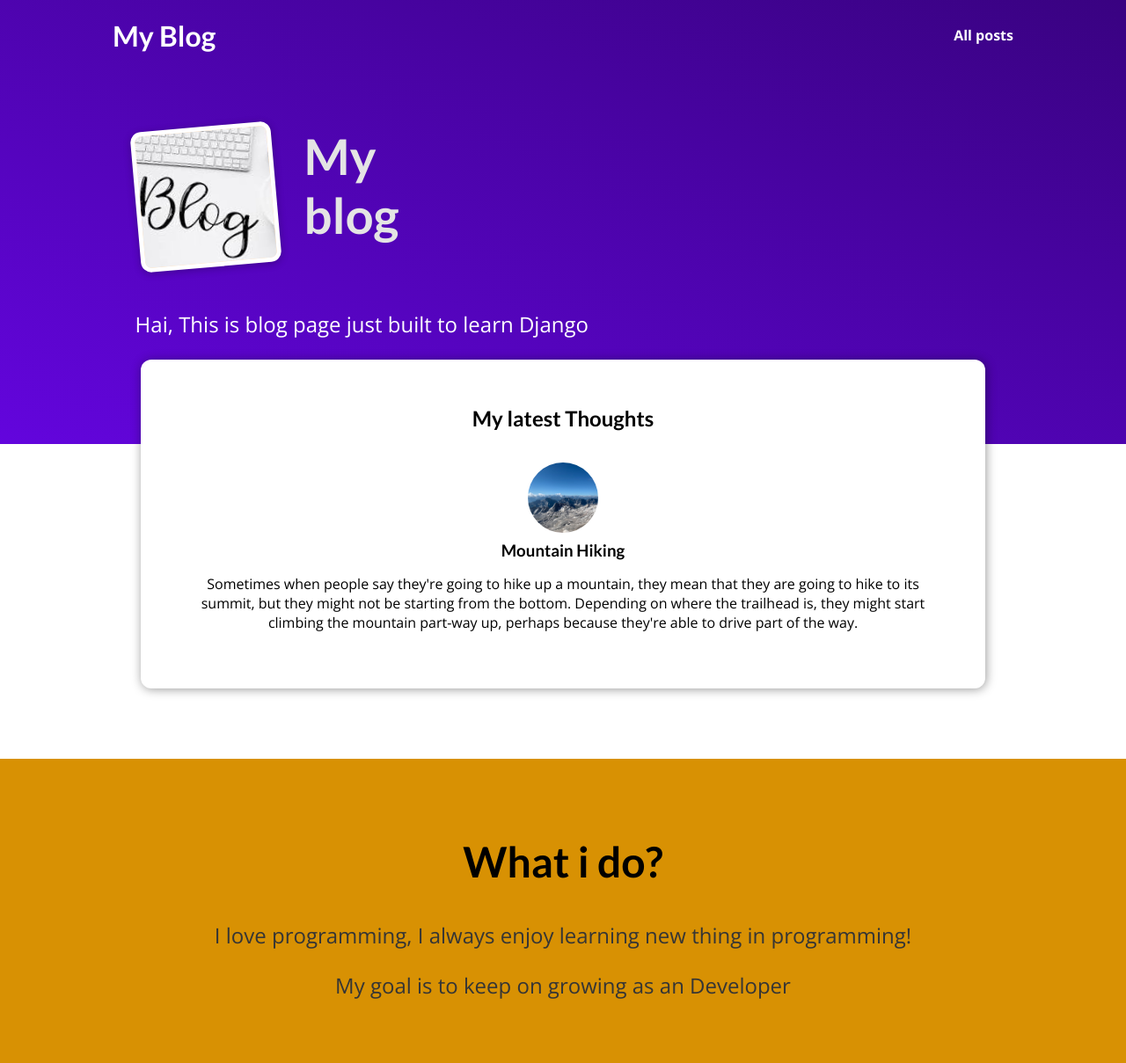
After one commit to GuruRaj0305/my_blog, a Django app: template blog/templates/blog/index.html in a window 1280 px wide. The commit adds this page. Shown: the whole page at 88% size. Run offline with Django 5.2, Linux system fonts and the light colour scheme; the template is opened without the code that fills it, so the values that code supplies are empty.

Commit message:
add all templates and static files and update view page but no logic

```diff
--- /dev/null
+++ b/blog/static/blog/index.css
@@ -0,0 +1,76 @@
+#welcome {
+    background: linear-gradient(to right top, #6305dd, #390281);
+    padding: 6rem 12%;
+  }
+
+  #welcome header {
+    display: flex;
+    align-items: flex-start;
+    margin: 3rem auto;
+  }
+
+  #welcome img {
+    width: 10rem;
+    height: 10rem;
+    object-fit: cover;
+    object-position: top;
+    border: 5px solid white;
+    border-radius: 12px;
+    background-color: #ffe1bf;
+    transform: rotateZ(-5deg);
+    box-shadow: 0 2px 8px rgba(0, 0, 0, 0.25);
+  }
+
+  #welcome h2 {
+    font-size: 3.5rem;
+    margin: 0 0 0 2rem;
+    /* color: #0f0101; */
+    color: #e4e4e4;
+    width: 10rem;
+  }
+
+  #welcome p {
+    color: white;
+    font-size: 1.5rem;
+  }
+
+  #latest-posts {
+    background-color: white;
+    padding: 2rem;
+    border-radius: 12px;
+    width: 60rem;
+    margin: -6rem auto 2rem auto;
+    box-shadow: 1px 1px 12px rgba(0, 0, 0, 0.4);
+  }
+
+  #latest-posts h2 {
+    text-align: center;
+  }
+
+  #latest-posts ul {
+    list-style: none;
+    margin: 0;
+    padding: 0;
+    display: flex;
+    gap: 1rem;
+  }
+
+  #latest-posts li {
+    flex: 1;
+  }
+
+  #about {
+    text-align: center;
+    padding: 3rem;
+    background-color: #d89103;
+    margin-top: 5rem;
+  }
+
+  #about h2 {
+    font-size: 3rem;
+  }
+
+  #about p {
+    font-size: 1.5rem;
+    color: #353535;
+  }
--- /dev/null
+++ b/blog/static/blog/post.css
@@ -0,0 +1,43 @@
+.post {
+    display: flex;
+    flex-direction: column;
+    align-items: center;
+    text-align: center;
+  }
+
+  .post a {
+    text-decoration: none;
+    color: black;
+    transition: all 0.2s ease;
+    padding: 1rem;
+  }
+
+  .post a:hover,
+  .post a:active {
+    transform: scale(1.1);
+    background-color: #390281;
+    color: white;
+  }
+
+  .post img {
+    width: 5rem;
+    height: 5rem;
+    object-fit: cover;
+    border-radius: 50%;
+  }
+
+  .post h3 {
+    margin: 0.25rem 0;
+  }
+
+  .post time {
+    color: #666666;
+    margin: 0.25rem;
+    font-style: italic;
+    font-size: 0.85rem;
+  }
+
+  .post:hover time,
+  .post:active time {
+    color: white;
+  }
--- /dev/null
+++ b/blog/templates/blog/includes/post.html
@@ -0,0 +1,13 @@
+{% load static %}
+
+<li>
+    <article class = "post">
+        <a href = "{% url "posts-detailed-page" "the-mountains" %}">
+            <img src = "{% static "blog/images/mountains.jpg" %}" alt = "Mountain climing">
+            <div class="post__content">
+                <h3>Mountain Hiking</h3>
+                <p>Sometimes when people say they're going to hike up a mountain, they mean that they are going to hike to its summit, but they might not be starting from the bottom. Depending on where the trailhead is, they might start climbing the mountain part-way up, perhaps because they're able to drive part of the way.</p>
+            </div>
+        </a>
+    </article>
+</li>
--- /dev/null
+++ b/blog/templates/blog/index.html
@@ -0,0 +1,38 @@
+{% extends "base.html" %}
+{% load static %}
+
+{% block title %}All Blocks{% endblock %}
+{% block css_link %}
+    <link rel="stylesheet" href="{% static "blog/post.css" %}">
+    <link rel="stylesheet" href="{% static "blog/index.css" %}">
+{% endblock %}
+
+{% block content %}
+
+
+<section id = "welcome">
+    <header>
+        <img src = "{% static "blog/images/blog.jpg" %}" alt = " some blog image ">
+        <h2>My blog</h2>
+    </header>
+    <p>Hai, This is blog page just built to learn Django</p>
+</section>
+
+<section id = "latest-posts">
+    <h2>My latest Thoughts</h2>
+
+    <ul>
+        {% include "blog/includes/post.html" %}
+    </ul>
+
+</section>
+
+<section id="about">
+    <h2>What i do?</h2>
+    <p>I love programming, I always enjoy learning new thing in programming!</p>
+    <p>My goal is to keep on growing as an Developer</p>
+</section>
+
+
+
+{% endblock %}
--- a/my_page/settings.py
+++ b/my_page/settings.py
@@ -120,6 +120,10 @@ USE_TZ = True
 
 STATIC_URL = 'static/'
 
+STATICFILES_DIRS = [
+    BASE_DIR / "static"
+]
+
 # Default primary key field type
 # https://docs.djangoproject.com/en/5.0/ref/settings/#default-auto-field
 
--- /dev/null
+++ b/static/app.css
@@ -0,0 +1,48 @@
+@import url('https://fonts.googleapis.com/css2?family=Lato:wght@400;700&family=Open+Sans:wght@400;700&display=swap');
+
+* {
+  box-sizing: border-box;
+}
+
+html {
+  font-family: 'Open Sans', 'Lato', sans-serif;
+}
+
+body {
+  margin: 0;
+}
+
+h1,
+h2,
+h3 {
+  font-family: 'Lato', sans-serif;
+  font-weight: bold;
+}
+
+#main-navigation {
+  width: 100%;
+  height: 5rem;
+  display: flex;
+  justify-content: space-between;
+  align-items: center;
+  padding: 0 10%;
+  position: absolute;
+  top: 0;
+  left: 0;
+}
+
+#main-navigation a {
+  text-decoration: none;
+  color: white;
+  font-weight: bold;
+}
+
+#main-navigation a:hover,
+#main-navigation a:active {
+  color: #cf79f1;
+}
+
+#main-navigation h1 a:hover,
+#main-navigation h1 a:active {
+  color: white;
+}
--- a/templates/base.html
+++ b/templates/base.html
@@ -1,3 +1,5 @@
+{% load static %}
+
 <!DOCTYPE html>
 <!--[if lt IE 7]>      <html class="no-js lt-ie9 lt-ie8 lt-ie7"> <![endif]-->
 <!--[if IE 7]>         <html class="no-js lt-ie9 lt-ie8"> <![endif]-->
@@ -9,12 +11,17 @@
         <meta http-equiv="X-UA-Compatible" content="IE=edge">
         <meta name="description" content="">
         <meta name="viewport" content="width=device-width, initial-scale=1">
-        <link rel="stylesheet" href="">
+        <link rel="stylesheet" href="{% static "app.css" %}">
+        {% block css_link %}{% endblock %}
         <title>
             {% block title %}title{% endblock  %}
         </title>
     </head>
     <body>
+        <header id = "main-navigation">
+            <h1><a href="{% url "starting-page" %}">My Blog</a></h1>
+            <nav><a href="{% url "posts-page" %}">All posts</a></nav>
+        </header>
         {% block content %}{% endblock %}
 
 
```
Also changed, not shown: blog/static/blog/all-posts.css (added, +43 -0 lines), blog/static/blog/post-detail.css (added, +62 -0 lines), blog/templates/blog/all-posts.html (added, +26 -0 lines), blog/templates/blog/main.html (deleted, +0 -12 lines), blog/templates/blog/post-detail.html (added, +41 -0 lines), blog/views.py (+70 -4 lines), blog/static/blog/images/blog.jpg (added), blog/static/blog/images/mountains.jpg (added), blog/static/blog/images/woods.jpg (added).
